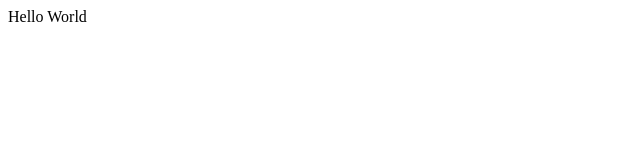
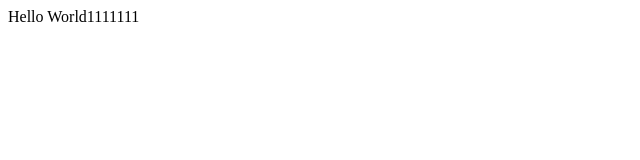
Before and after one commit to Scancilite/schedules, a Next.js app: page / in a window 1280 px wide. Shown: the top 160 px of the page, without its empty margins (0-640 px from the left). Built offline with nearby package versions, Linux system fonts and the light colour scheme.

Commit message:
Hello World

```diff
--- a/pages/index.js
+++ b/pages/index.js
@@ -1,5 +1,5 @@
 function Home(){
-    return <div>Hello World</div>
+    return <div>Hello World1111111</div>
 
 }
 
```
